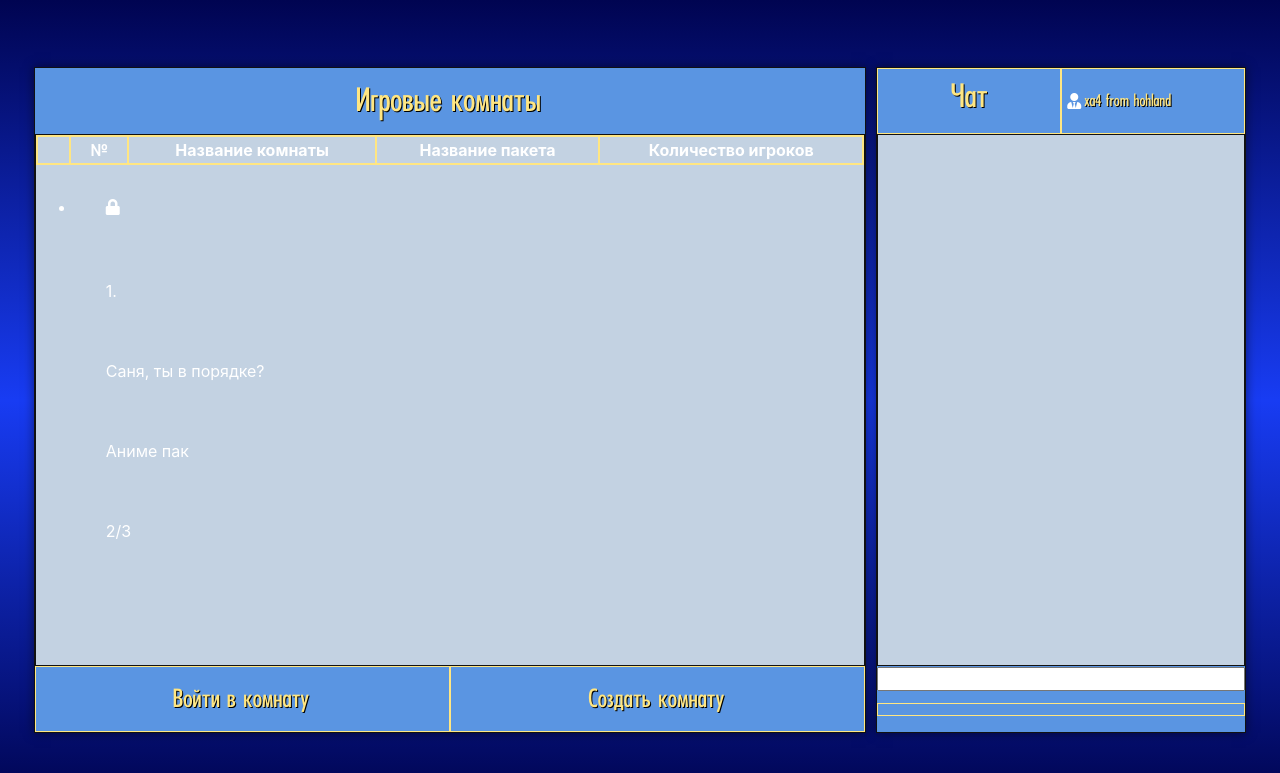
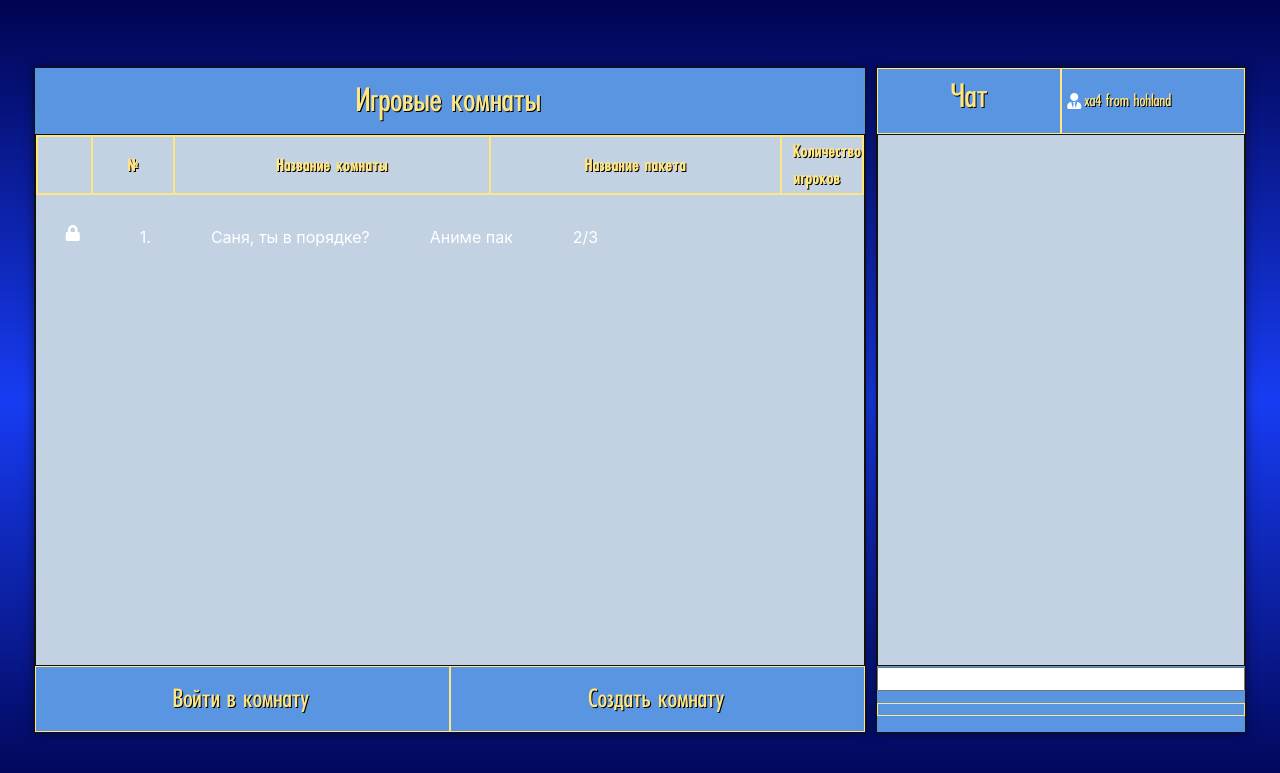
Before and after one commit to gurland/SIGame_web, a Flask app: template app/templates/game.html in a window 1280 px wide. Shown: the top 773 px of the page. Run offline with Flask 2, Linux system fonts and the light colour scheme; the template is opened without the code that fills it, so the values that code supplies are empty; some libraries are stand-ins or nearby versions.

Commit message:
Add global property for all buttons

```diff
--- a/app/static/css/custom.css
+++ b/app/static/css/custom.css
@@ -358,3 +358,99 @@ body{
         display: none;
     }
 }
+
+
+.rooms ul li{
+    list-style-type: none;
+    margin: 0px;
+    padding: 0px;
+    display: flex;
+    justify-items: flex-start;
+
+}
+
+.rooms ul{
+    display: flex;
+    justify-content: flex-start;
+    padding: 0px;
+}
+
+#rooms-list #players-amount{
+    width: 10%;
+}
+
+#rooms-list table{
+    text-align: center;
+    font-family: SI, serif;
+    text-shadow: 1px 1px 0 #000;
+    font-size: 18px;
+    color: #ffe682;
+    letter-spacing: 1px;
+}
+
+.user-profile #profile-avatar img{
+    max-width: 150px;
+    max-height: 150px;
+    /*margin-left: 5px;*/
+    margin: 0px;
+    overflow: hidden;
+}
+
+.user-profile #profile-avatar .avatar-uploader{
+    height: 0px;
+    width: 150px;
+    background-color: #111001;
+    opacity: 0;
+    /*z-index: 2;*/
+    position: fixed;
+}
+
+/*.user-profile #profile-avatar .avatar-uploader:hover{*/
+    /*height: 50px;*/
+    /*opacity: 0.8;*/
+    /*transition: 1s;*/
+/*}*/
+
+.user-profile #profile-avatar img:hover > .user-profile #profile-avatar .avatar-uploader{
+    background-color: #111001;
+    height: 50px;
+    opacity: 0.8;
+    transition: 1s;
+}
+
+.profile-el{
+    width: 100%;
+    display: flex;
+    justify-content: center;
+    align-items: center;
+    margin-top: 20px;
+    margin-bottom: 20px;
+
+}
+
+.profile-el form{
+    display: flex;
+    flex-direction: column;
+    width: 90%;
+}
+
+.profile-el form input, button{
+    margin-top: 3px;
+    margin-bottom: 3px;
+}
+
+.profile-el form button{
+    margin-top: 6px;
+    margin-bottom: 3px;
+    font-size: 22px;
+}
+
+button{
+    color: #ffe682;
+    background-color: transparent;
+    border: 1px solid #ffe682;
+    padding: 5px 10px 6px 7px;
+    font-family: SI, serif;
+    text-shadow: 1px 1px 0 #000;
+    font-size: 18px;
+}
```
